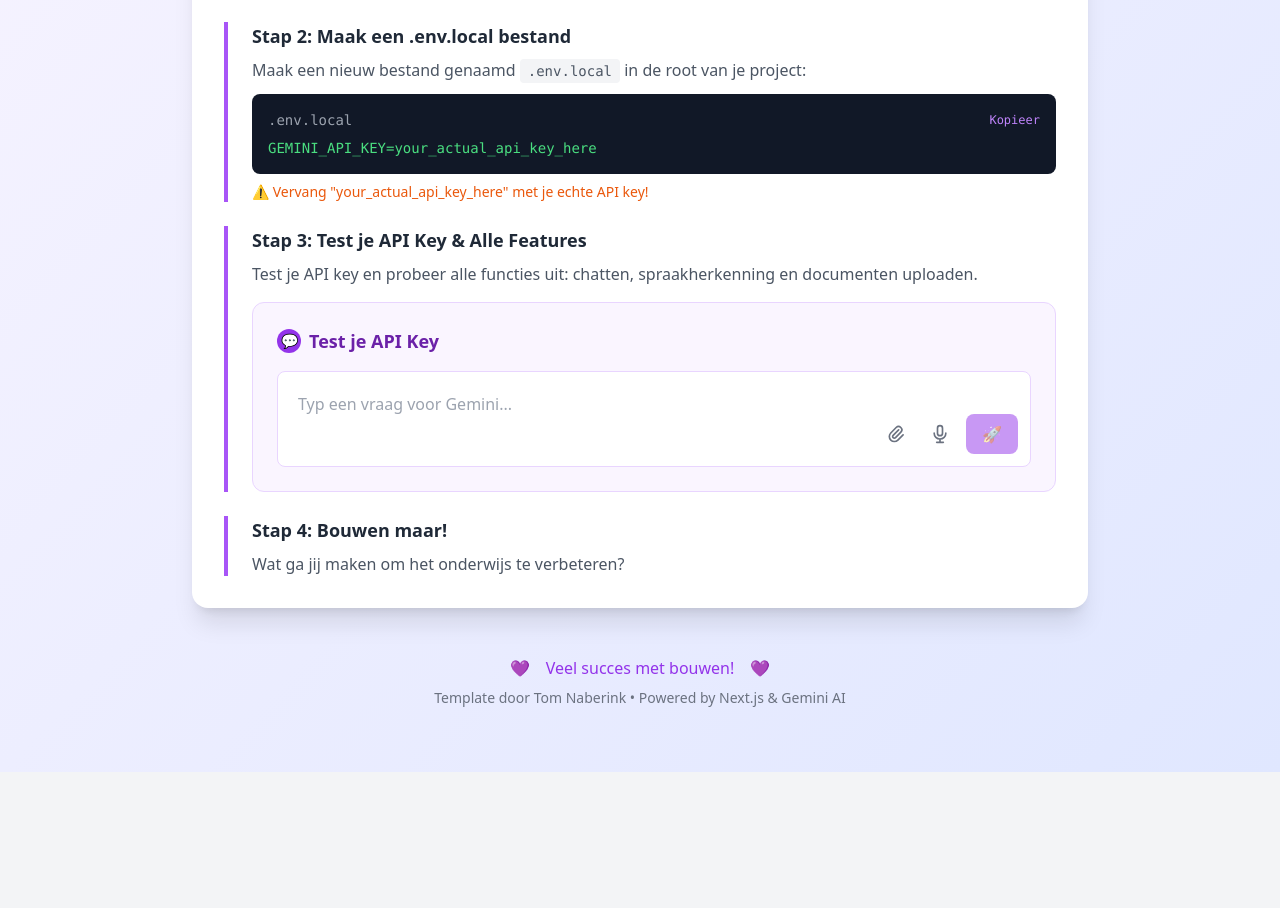
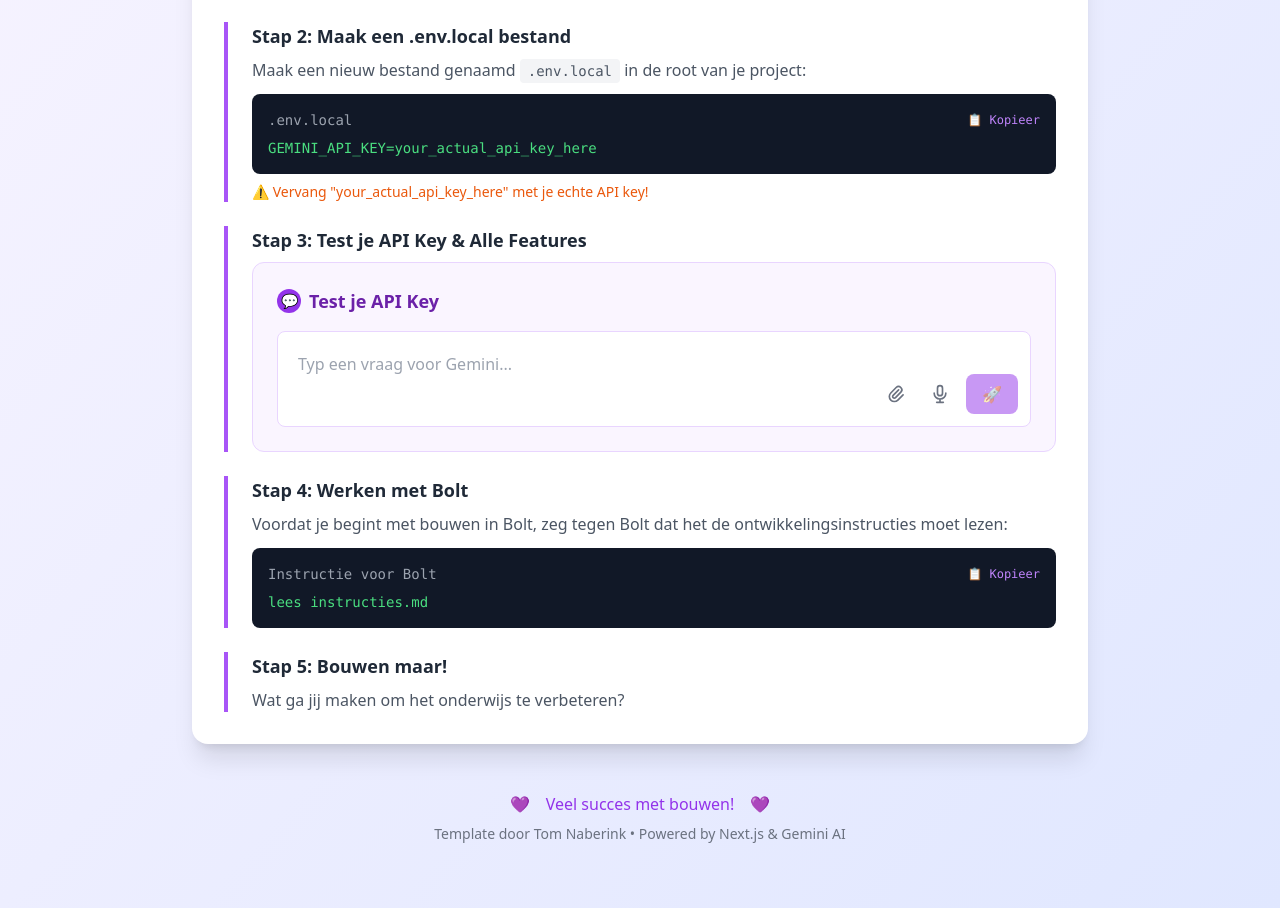
Before and after one commit to TomNaberink/templateAPI, a Next.js app: page / in a window 1280 px wide. Shown: the part 584-1492 px from the top of the page. Before the commit the page ends 1356 px from the top, so only its background shows below. Built offline with nearby package versions, Linux system fonts and the light colour scheme.

Commit message:
Update page with Bolt instructions and copy functionality

```diff
--- a/src/app/page.tsx
+++ b/src/app/page.tsx
@@ -1,6 +1,16 @@
+'use client'
+
 import TestChatBot from '@/components/TestChatBot'
 
 export default function Home() {
+  const handleCopyInstruction = () => {
+    navigator.clipboard.writeText('lees instructies.md')
+  }
+
+  const handleCopyEnvLocal = () => {
+    navigator.clipboard.writeText('GEMINI_API_KEY=your_actual_api_key_here')
+  }
+
   return (
     <div className="min-h-screen bg-gradient-to-br from-purple-50 to-indigo-100">
       <div className="container mx-auto px-4 py-16">
@@ -73,8 +83,12 @@ export default function Home() {
                 <div className="bg-gray-900 text-green-400 p-4 rounded-lg font-mono text-sm">
                   <div className="flex items-center justify-between mb-2">
                     <span className="text-gray-400">.env.local</span>
-                    <button className="text-purple-400 hover:text-purple-300 text-xs">
-                      Kopieer
+                    <button
+                      onClick={handleCopyEnvLocal}
+                      className="text-purple-400 hover:text-purple-300 text-xs transition-colors"
+                      title="Kopieer .env.local inhoud"
+                    >
+                      📋 Kopieer
                     </button>
                   </div>
                   <code>GEMINI_API_KEY=your_actual_api_key_here</code>
@@ -89,16 +103,36 @@ export default function Home() {
                 <h3 className="text-lg font-semibold text-gray-800 mb-2">
                   Stap 3: Test je API Key & Alle Features
                 </h3>
-                <p className="text-gray-600 mb-4">
-                  Test je API key en probeer alle functies uit: chatten, spraakherkenning en documenten uploaden.
-                </p>
                 <TestChatBot />
               </div>
 
-              {/* Step 4 - Build Step */}
+              {/* Step 4 - Bolt Instructions */}
               <div className="border-l-4 border-purple-500 pl-6">
                 <h3 className="text-lg font-semibold text-gray-800 mb-2">
-                  Stap 4: Bouwen maar!
+                  Stap 4: Werken met Bolt
+                </h3>
+                <p className="text-gray-600 mb-3">
+                  Voordat je begint met bouwen in Bolt, zeg tegen Bolt dat het de ontwikkelingsinstructies moet lezen:
+                </p>
+                <div className="bg-gray-900 text-green-400 p-4 rounded-lg font-mono text-sm">
+                  <div className="flex items-center justify-between mb-2">
+                    <span className="text-gray-400">Instructie voor Bolt</span>
+                    <button
+                      onClick={handleCopyInstruction}
+                      className="text-purple-400 hover:text-purple-300 text-xs transition-colors"
+                      title="Kopieer instructie"
+                    >
+                      📋 Kopieer
+                    </button>
+                  </div>
+                  <code>lees instructies.md</code>
+                </div>
+              </div>
+
+              {/* Step 5 - Build Step (previously Step 4) */}
+              <div className="border-l-4 border-purple-500 pl-6">
+                <h3 className="text-lg font-semibold text-gray-800 mb-2">
+                  Stap 5: Bouwen maar!
                 </h3>
                 <p className="text-gray-600">
                   Wat ga jij maken om het onderwijs te verbeteren?
```
Also changed, not shown: 1 other file (tests, documents, lock files or other folders).
